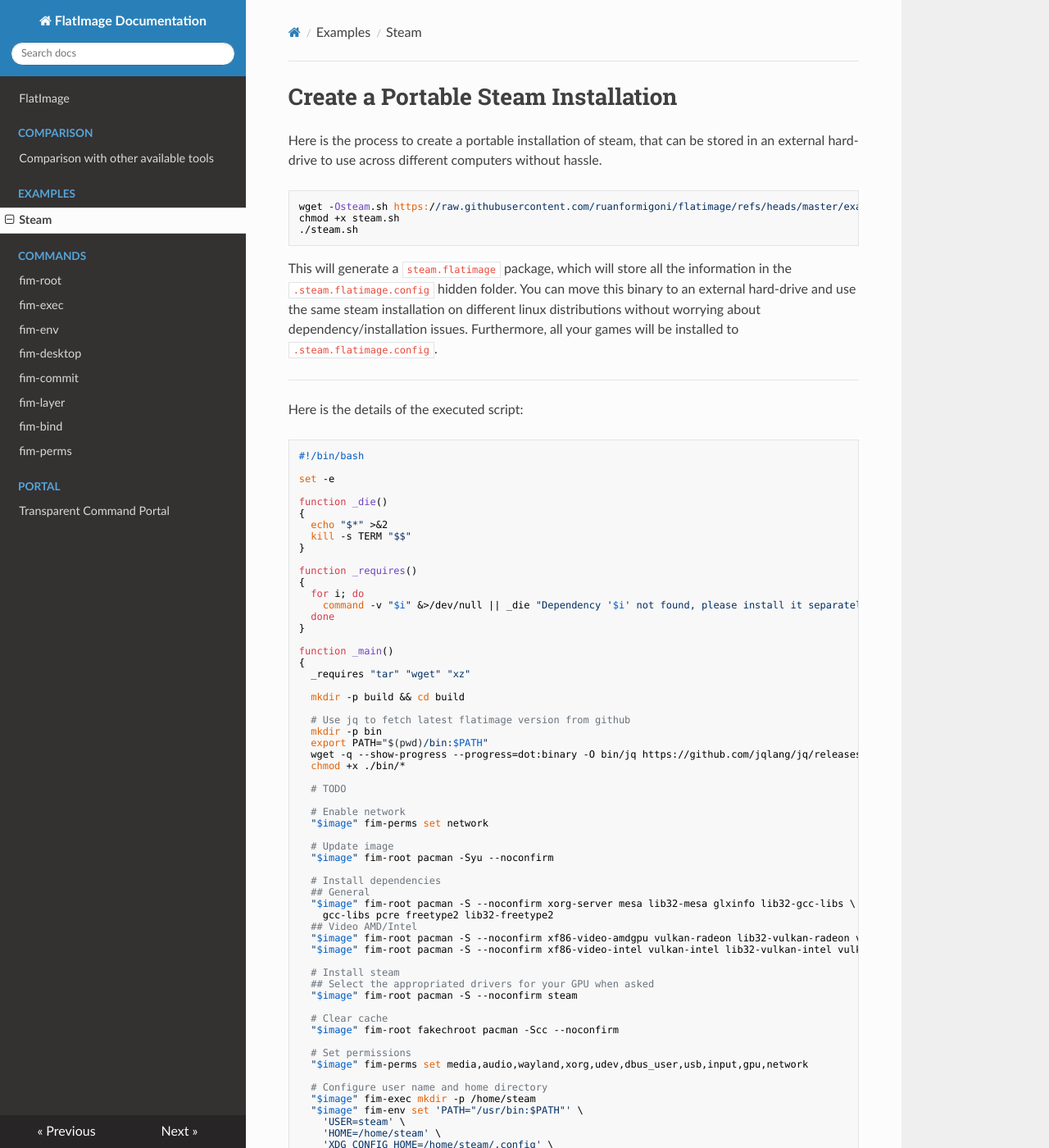
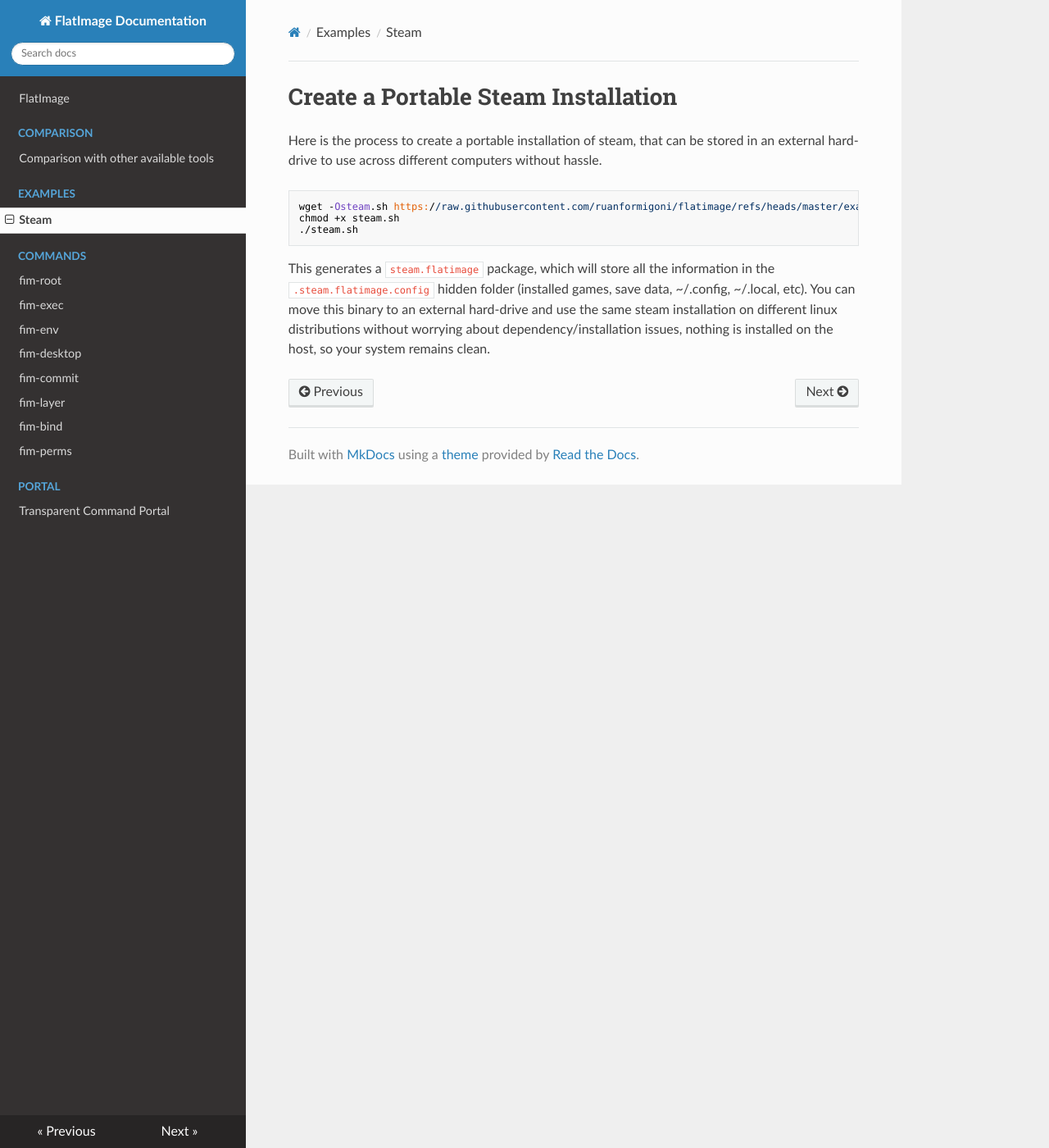
Before and after one commit to flatimage/docs, an MkDocs documentation site: the page built from docs/examples/steam.md, in a window 1280 px wide and 1400 px high. Shown: the whole window at 82% size. Built offline with MkDocs 1.6.1, drawn with Linux system fonts in a browser that asks for light colours; nearby versions of some CDN libraries; some of the changed text lies outside the part shown.

Commit message:
Updated steam example

````diff
--- a/docs/examples/steam.md
+++ b/docs/examples/steam.md
@@ -10,88 +10,9 @@
 ./steam.sh
 ```
 
-This will generate a `steam.flatimage` package, which will store all the information in the
-`.steam.flatimage.config` hidden folder. You can move this binary to an external
-hard-drive and use the same steam installation on different linux distributions
-without worrying about dependency/installation issues. Furthermore, all your games will be
-installed to `.steam.flatimage.config`.
-
----
-Here is the details of the executed script:
-
-```bash
-#!/bin/bash
-
-set -e
-
-function _die()
-{
-  echo "$*" >&2
-  kill -s TERM "$$"
-}
-
-function _requires()
-{
-  for i; do
-    command -v "$i" &>/dev/null || _die "Dependency '$i' not found, please install it separately"
-  done
-}
-
-function _main()
-{
-  _requires "tar" "wget" "xz"
-
-  mkdir -p build && cd build
-
-  # Use jq to fetch latest flatimage version from github
-  mkdir -p bin
-  export PATH="$(pwd)/bin:$PATH"
-  wget -q --show-progress --progress=dot:binary -O bin/jq https://github.com/jqlang/jq/releases/download/jq-1.7/jq-linux-amd64
-  chmod +x ./bin/*
-
-  # TODO
-
-  # Enable network
-  "$image" fim-perms set network
-
-  # Update image
-  "$image" fim-root pacman -Syu --noconfirm
-
-  # Install dependencies
-  ## General
-  "$image" fim-root pacman -S --noconfirm xorg-server mesa lib32-mesa glxinfo lib32-gcc-libs \
-    gcc-libs pcre freetype2 lib32-freetype2
-  ## Video AMD/Intel
-  "$image" fim-root pacman -S --noconfirm xf86-video-amdgpu vulkan-radeon lib32-vulkan-radeon vulkan-tools
-  "$image" fim-root pacman -S --noconfirm xf86-video-intel vulkan-intel lib32-vulkan-intel vulkan-tools
-
-  # Install steam
-  ## Select the appropriated drivers for your GPU when asked
-  "$image" fim-root pacman -S --noconfirm steam
-
-  # Clear cache
-  "$image" fim-root fakechroot pacman -Scc --noconfirm
-
-  # Set permissions
-  "$image" fim-perms set media,audio,wayland,xorg,udev,dbus_user,usb,input,gpu,network
-
-  # Configure user name and home directory
-  "$image" fim-exec mkdir -p /home/steam
-  "$image" fim-env set 'PATH="/usr/bin:$PATH"' \
-    'USER=steam' \
-    'HOME=/home/steam' \
-    'XDG_CONFIG_HOME=/home/steam/.config' \
-    'XDG_DATA_HOME=/home/steam/.local/share'
-
-  # Set command to run by default
-  "$image" fim-boot /usr/bin/steam
-
-  # Compress
-  "$image" fim-commit
-
-  # Copy
-  cp "$image" ../steam
-}
-
-_main "$@"
-```
+This generates a `steam.flatimage` package, which will store all the information in the
+`.steam.flatimage.config` hidden folder (installed games, save data, ~/.config,
+~/.local, etc). You can move this binary to an external hard-drive and use the
+same steam installation on different linux distributions without worrying about
+dependency/installation issues, nothing is installed on the host, so your system
+remains clean.
````
